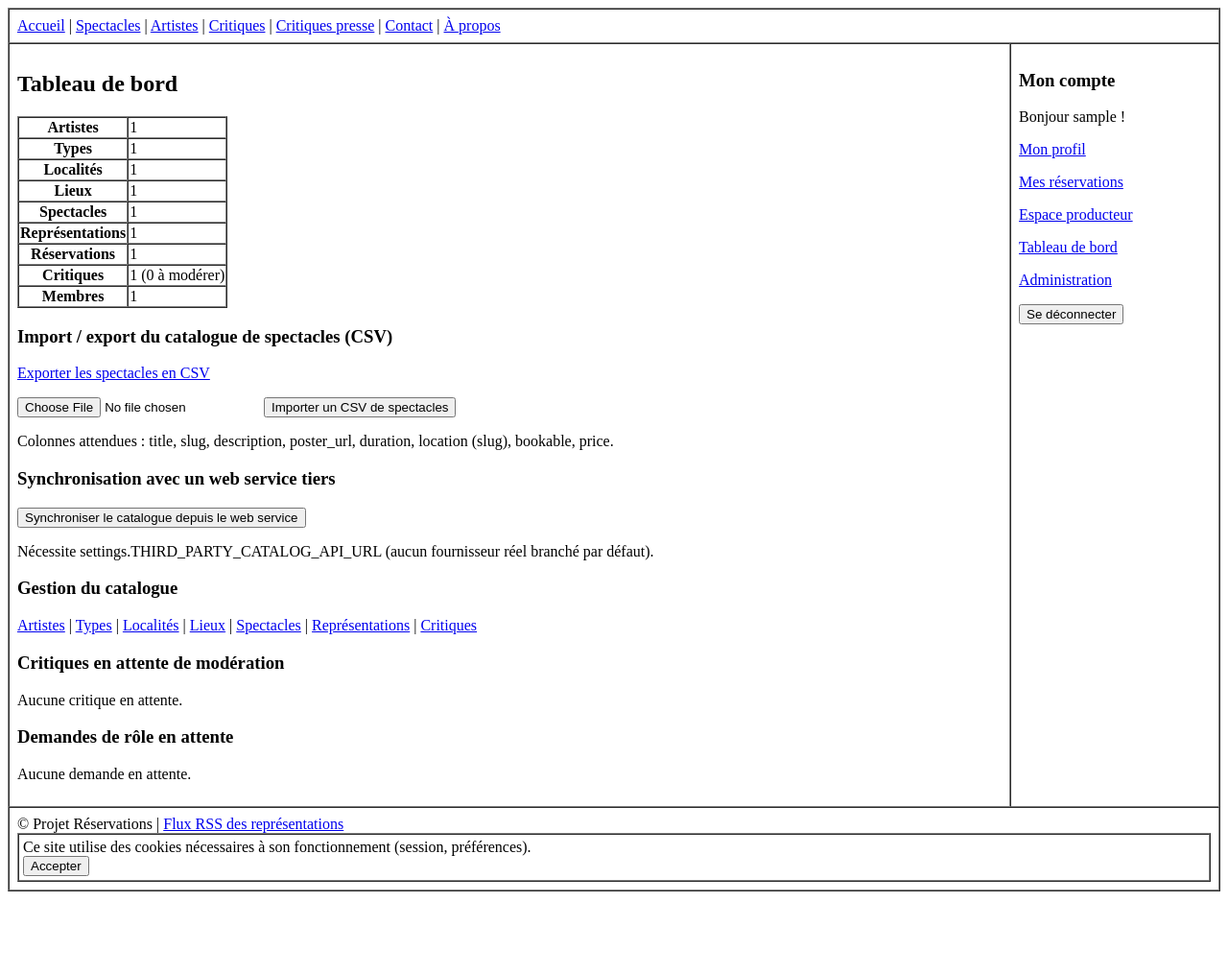
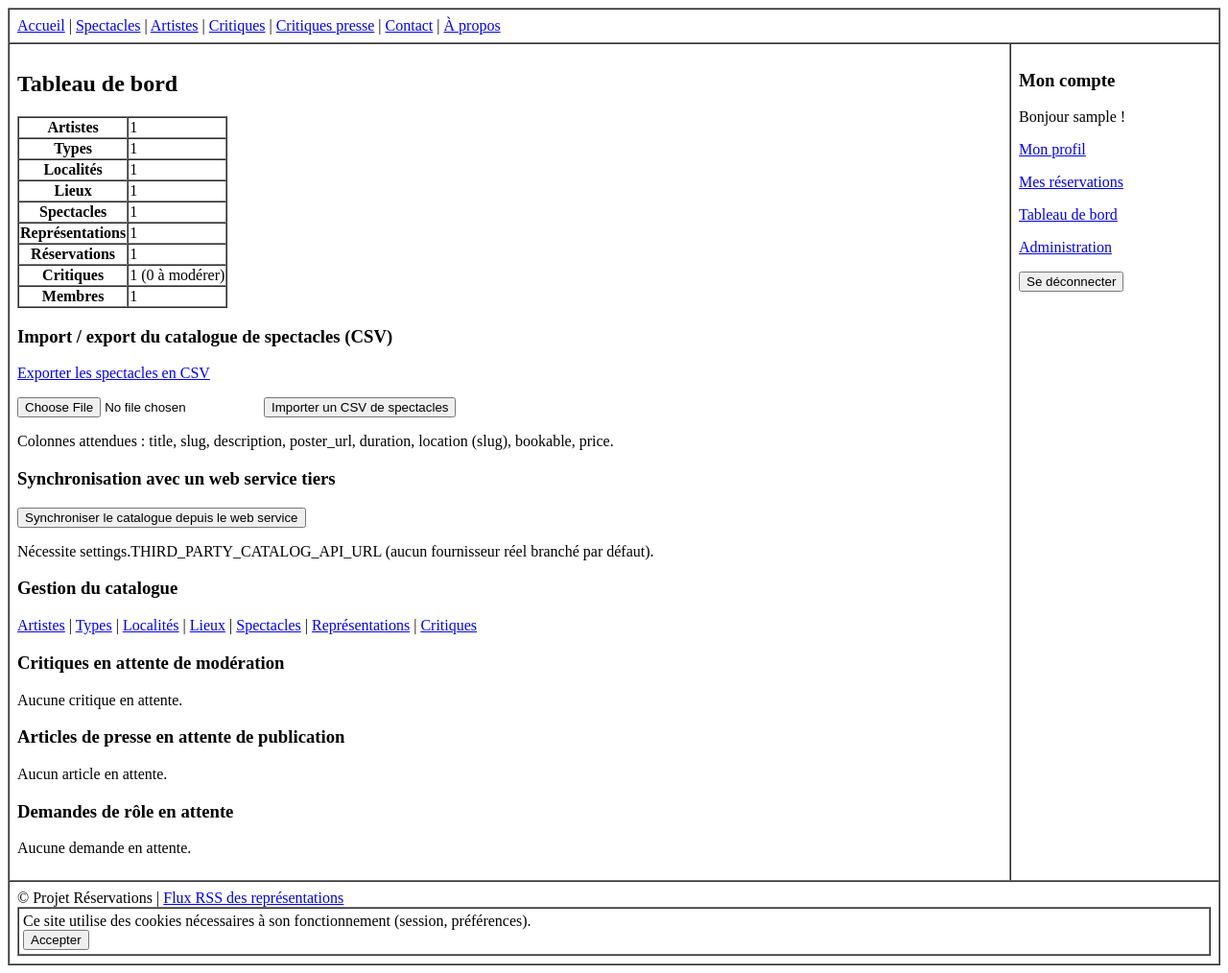
Before and after one commit to Nono1070/projets_pour_examen, a Django app: page /dashboard/ in a window 1280 px wide. Shown: the whole page at 96% size. Before the commit the page ends 929 px from the top, so only its background shows below. Run offline with Django 5.2, Linux system fonts and the light colour scheme; a user stored in the database is signed in; tables that the repository leaves empty hold one stand-in row (values such as "Sample post").

Commit message:
Protection espace producteur + fix securite review_validate
/producteur/ etait accessible a n'importe quel utilisateur connecte
(seulement @login_required, aucune verification de role). Ajoute
@user_passes_test(is_producer) - reserve desormais strictement au
groupe PRODUCER. L'ADMIN n'y a plus d'acces automatique (confirme :
son suivi passe par le tableau de bord admin, etendu ci-dessous pour
compenser) - is_producer() ajoute a cote de is_admin().

Bug de securite corrige : review_validate ne verifiait que la
permission Django globale change_review (que PRODUCER et ADMIN
possedent tous les deux), jamais que la critique concerne un spectacle
produit par l'appelant - contrairement a press_article_publish, qui
fait deja cette verification. Un producteur pouvait donc valider la
critique de n'importe quel spectacle, pas seulement les siens. Ajoute
la meme garde de propriete (show.producer_id == request.user.id or
is_admin(request.user)).

Nouveau context_processors.role_flags (user_is_admin, user_is_producer
disponibles dans tous les templates) : le lien "Espace producteur" de
la nav utilise desormais user_is_producer au lieu de is_superuser/
perms.reservations.change_review.

Tableau de bord admin etendu : nouvelle section "Articles de presse en
attente de publication" (vue globale, non filtree par producteur,
meme pattern que "Critiques en attente").

```diff
--- a/projet_reservation/settings.py
+++ b/projet_reservation/settings.py
@@ -65,6 +65,7 @@ TEMPLATES = [
                 'django.template.context_processors.request',
                 'django.contrib.auth.context_processors.auth',
                 'django.contrib.messages.context_processors.messages',
+                'reservations.context_processors.role_flags',
             ],
         },
     },
--- /dev/null
+++ b/reservations/context_processors.py
@@ -0,0 +1,14 @@
+def role_flags(request):
+    """
+    Drapeaux de role disponibles dans tous les templates (utilises par
+    layouts/base.html pour la visibilite des liens du menu "Mon compte").
+    """
+    if not request.user.is_authenticated:
+        return {'user_is_admin': False, 'user_is_producer': False}
+
+    user = request.user
+
+    return {
+        'user_is_admin': user.is_superuser or user.groups.filter(name='ADMIN').exists(),
+        'user_is_producer': user.groups.filter(name='PRODUCER').exists(),
+    }
--- a/reservations/templates/dashboard.html
+++ b/reservations/templates/dashboard.html
@@ -73,6 +73,28 @@
     <p>Aucune critique en attente.</p>
     {% endif %}
 
+    <h3>Articles de presse en attente de publication</h3>
+    {% if pending_press_articles %}
+    <table border="1" cellspacing="0">
+        <tr><th>Critique</th><th>Spectacle</th><th>Titre</th><th>Action</th></tr>
+        {% for article in pending_press_articles %}
+        <tr>
+            <td>{{ article.critic.username }}</td>
+            <td>{{ article.show.title }}</td>
+            <td><a href="{% url 'reservations:show_press_article' article.id %}">{{ article.title }}</a></td>
+            <td>
+                <form method="post" action="{% url 'reservations:press_article_publish' article.id %}">
+                    {% csrf_token %}
+                    <button type="submit">Publier</button>
+                </form>
+            </td>
+        </tr>
+        {% endfor %}
+    </table>
+    {% else %}
+    <p>Aucun article en attente.</p>
+    {% endif %}
+
     <h3>Demandes de rôle en attente</h3>
     {% if pending_role_requests %}
     <table border="1" cellspacing="0">
--- a/reservations/templates/layouts/base.html
+++ b/reservations/templates/layouts/base.html
@@ -39,7 +39,7 @@
             <p>Bonjour {{ request.user.username }} !</p>
             <p><a href="{% url 'accounts:user-profile' %}">Mon profil</a></p>
             <p><a href="{% url 'reservations:reservation_index' %}">Mes réservations</a></p>
-            {% if request.user.is_superuser or perms.reservations.change_review %}
+            {% if user_is_producer %}
             <p><a href="{% url 'reservations:producer_dashboard' %}">Espace producteur</a></p>
             {% endif %}
             {% if request.user.is_superuser or perms.reservations.add_show %}
--- a/reservations/views.py
+++ b/reservations/views.py
@@ -707,6 +707,11 @@ def review_delete(request, id):
 @permission_required('reservations.change_review', raise_exception=True)
 def review_validate(request, id):
     review = get_object_or_404(Review, id=id)
+    is_producer_of_show = review.show.producer_id == request.user.id
+
+    if not (is_producer_of_show or is_admin(request.user)):
+        messages.error(request, "Vous n'avez pas l'autorisation de modérer cette critique !")
+        return redirect('reservations:show_review', id=review.id)
 
     if request.method == 'POST':
         review.validated = True
@@ -822,6 +827,7 @@ def dashboard(request):
             'members': User.objects.count(),
         },
         'pending_reviews': Review.objects.filter(validated=False).order_by('-created_at')[:10],
+        'pending_press_articles': PressArticle.objects.filter(published=False).order_by('-created_at')[:10],
         'pending_role_requests': RoleRequest.objects.filter(status=RoleRequest.Status.PENDING),
     })
 
@@ -1008,6 +1014,7 @@ def press_article_publish(request, id):
 # --- Espace producteur ---
 
 @login_required
+@user_passes_test(is_producer)
 def producer_dashboard(request):
     shows = Show.objects.filter(producer=request.user)
 
```
